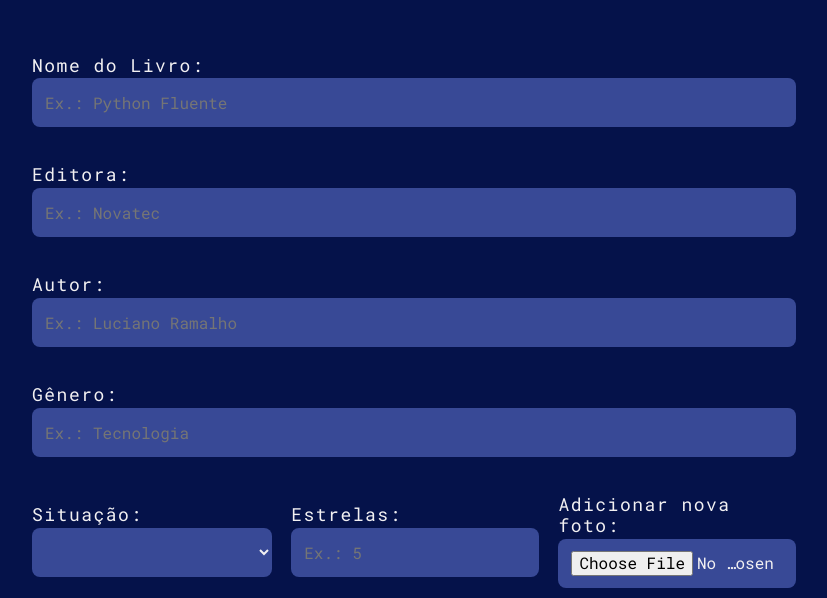
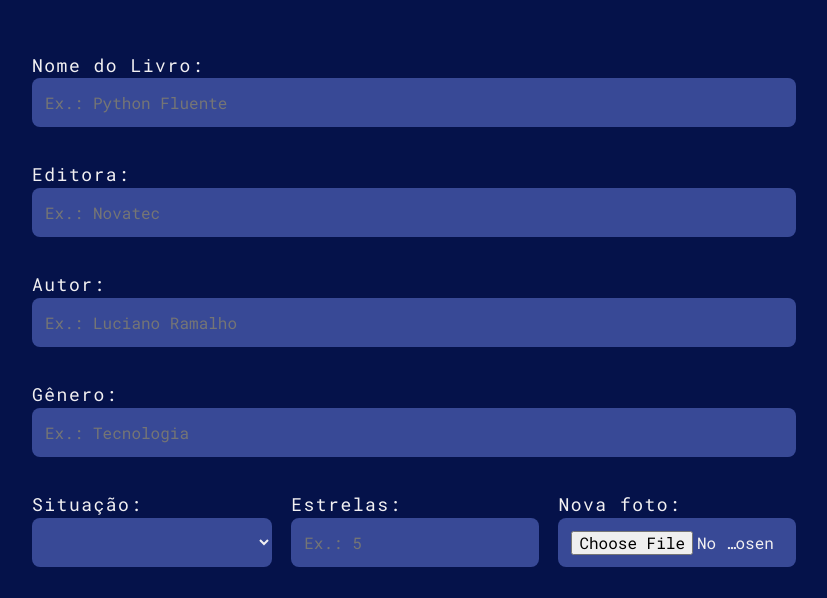
Before and after one commit to VictorGM01/book_manager, a Django app: template app_gerenciador_de_livros/templates/edita_livro.html in a window 1280 px wide. Shown: the part 236-834 px from the top of the page, without its empty margins (226-1053 px from the left). Run offline with Django 4.2, Linux system fonts and the light colour scheme; the template is opened without the code that fills it, so the values that code supplies are empty.

Commit message:
Mudança no nome da label de adicionar nova foto

```diff
--- a/app_gerenciador_de_livros/templates/edita_livro.html
+++ b/app_gerenciador_de_livros/templates/edita_livro.html
@@ -193,7 +193,7 @@
 
           <div class="foto-caixa">
             <label for="foto_livro" class="label__informacao-leitor"
-              >Adicionar nova foto:</label
+              >Nova foto:</label
             >
             <input
               type="file"
```
